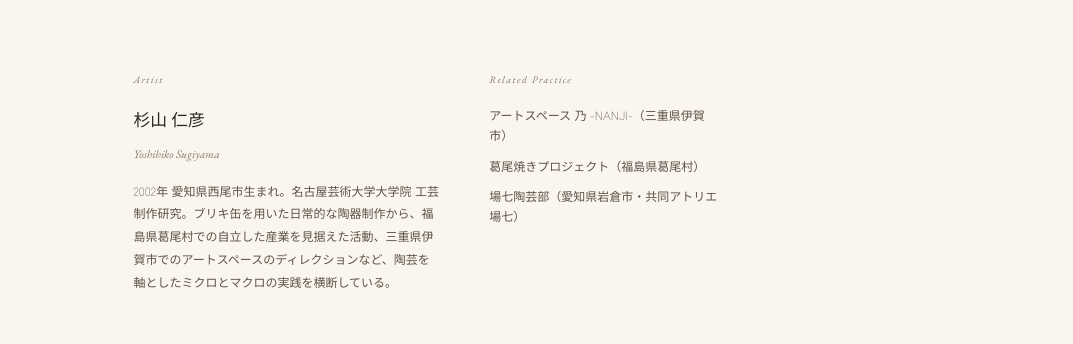
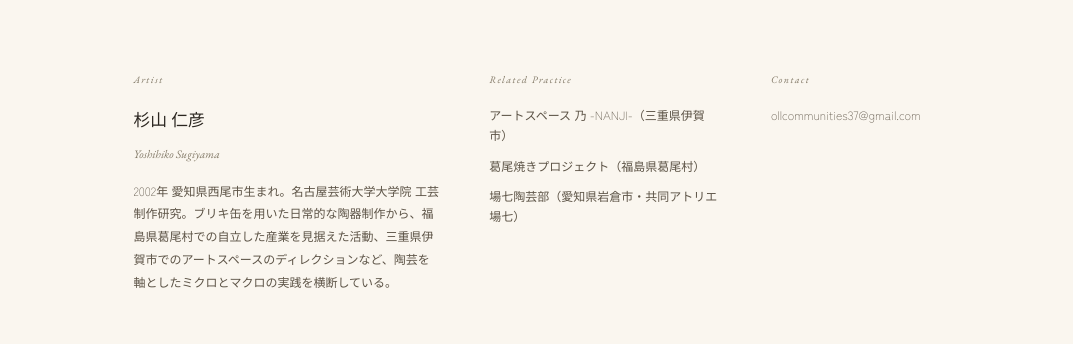
Before and after one commit to sugiyama-yoshihiko/katsurao-yaki-project, a plain HTML site: page index.html in a window 1280 px wide. Shown: the part 7181-7525 px from the top of the page, without its empty margins (207-1280 px from the left). Drawn offline with nearby package versions, Linux system fonts and the light colour scheme; a web font is replaced by a local one.

Commit message:
Add Contact email to footer
Fill the previously-blank third footer column with a mailto link.

Co-Authored-By: Claude Sonnet 5 <noreply@anthropic.com>

```diff
--- a/index.html
+++ b/index.html
@@ -261,6 +261,7 @@
   footer .fdesc{margin-top:15px;color:var(--ink-dim);font-size:12px;max-width:320px;line-height:1.9;}
   footer ul{list-style:none;}
   footer ul li{margin-bottom:10px;font-size:12px;color:var(--ink-dim);line-height:1.7;}
+  footer ul li a:hover{color:var(--clay);}
   .footer-bottom{
     display:flex;justify-content:space-between;align-items:center;padding-top:24px;border-top:1px solid var(--line);
     font-family:var(--en);font-size:10px;font-style:italic;letter-spacing:.02em;color:var(--ink-faint);flex-wrap:wrap;gap:14px;
@@ -509,6 +510,12 @@
         <li>場七陶芸部（愛知県岩倉市・共同アトリエ場七）</li>
       </ul>
     </div>
+    <div>
+      <h5>Contact</h5>
+      <ul>
+        <li><a href="mailto:ollcommunities37@gmail.com">ollcommunities37@gmail.com</a></li>
+      </ul>
+    </div>
   </div>
   <div class="footer-bottom">
     <span>© 2026 Yoshihiko Sugiyama — 葛尾焼きプロジェクト</span>
```
